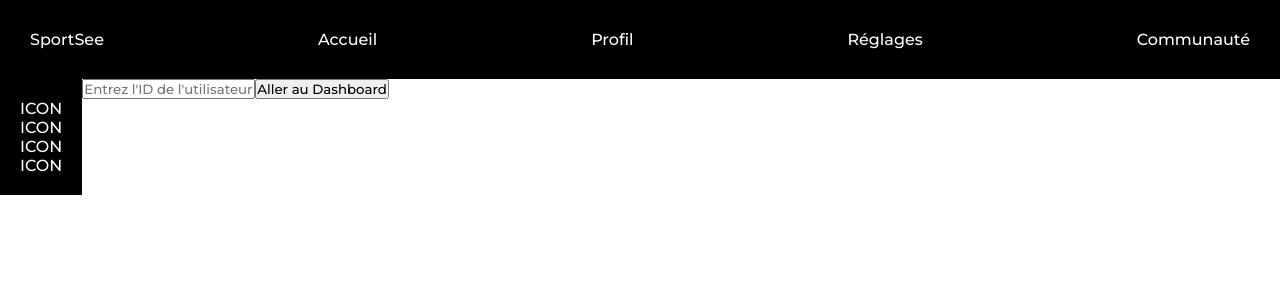
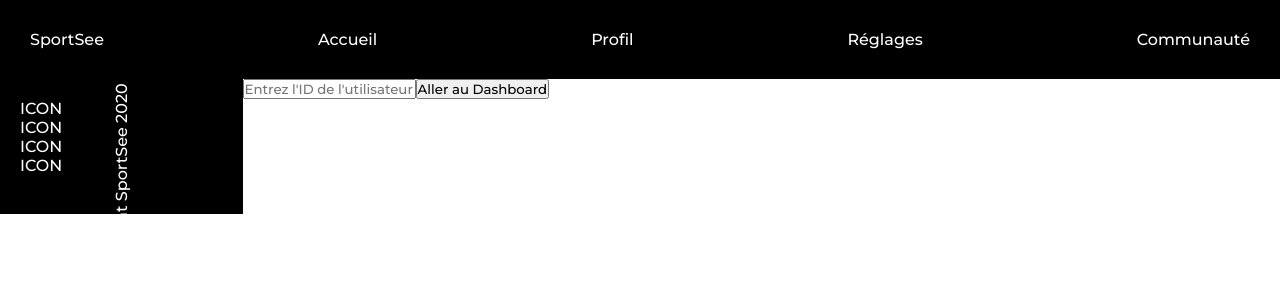
Before and after one commit to EricBouillaut-Dev/OC_Projet12, a React (Create React App) app in the folder p12-sportsee/: page / in a window 1280 px wide. Shown: the top 300 px of the page. Built offline with nearby package versions, Linux system fonts and the light colour scheme.

Commit message:
Corrections mineures

```diff
--- a/p12-sportsee/src/components/Icon.js
+++ b/p12-sportsee/src/components/Icon.js
@@ -1,9 +1,5 @@
-//Composant navigation (header)
 function Icon() {
-  return (
-    //Si le lien est actif, on ajoute la classe "activeLink"
-    <div className="icon">ICON</div>
-  );
+  return <div className="icon">ICON</div>;
 }
 
 export default Icon;
--- a/p12-sportsee/src/components/LeftBar.js
+++ b/p12-sportsee/src/components/LeftBar.js
@@ -7,6 +7,7 @@ function LeftBar() {
       <Icon content="" />
       <Icon content="" />
       <Icon content="" />
+      <span className="copyright">Copyright SportSee 2020</span>
     </div>
   );
 }
--- a/p12-sportsee/src/css/leftbar.css
+++ b/p12-sportsee/src/css/leftbar.css
@@ -7,3 +7,7 @@
     color: white;
 
 }
+.copyright {
+    /* margin:0 150px; */
+    transform: rotate(-90deg);
+}
```
